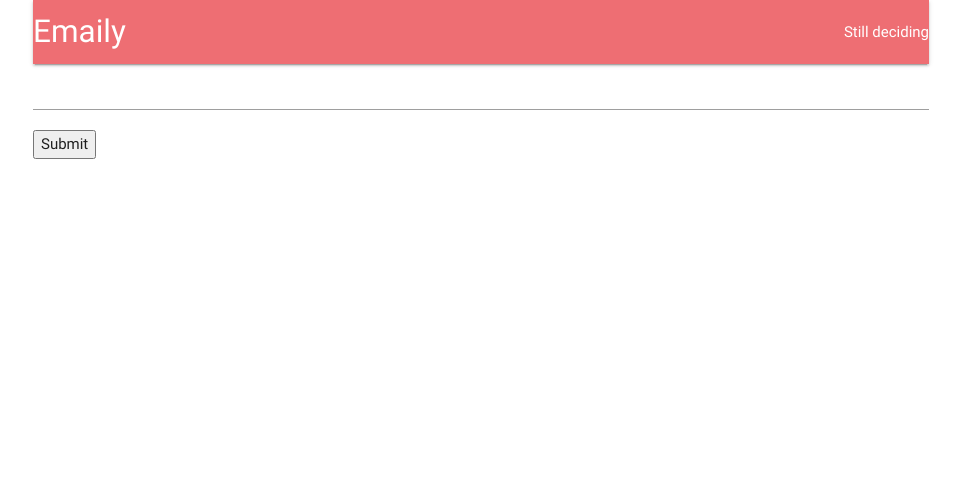
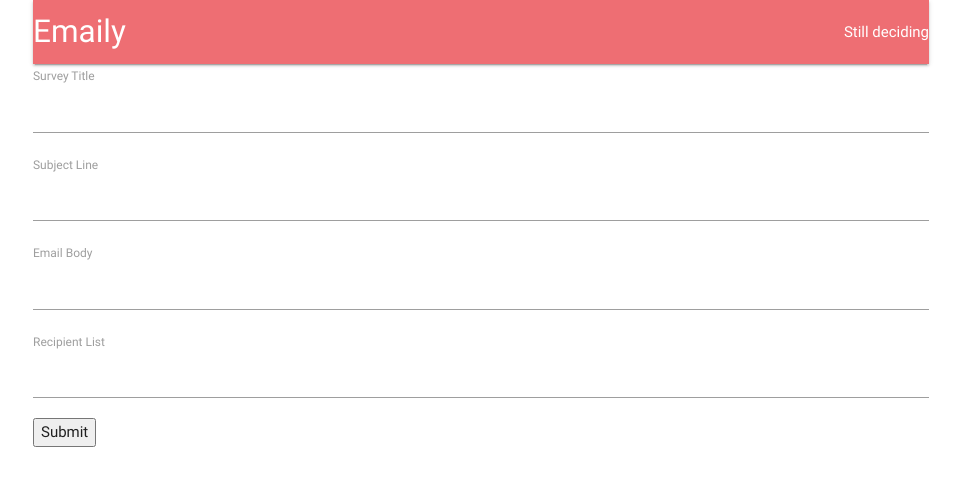
Before and after one commit to mervyns/udemyproj, a React (Create React App) app in the folder client/: page /surveys/new in a window 1280 px wide. Shown: the top 486 px of the page, without its empty margins (159-1120 px from the left). Built offline with nearby package versions, Linux system fonts and the light colour scheme; no server answers.

Commit message:
added survey fields

```diff
--- a/client/src/components/surveys/SurveyField.js
+++ b/client/src/components/surveys/SurveyField.js
@@ -0,0 +1,12 @@
+// SurveyField contains logic to render a single field and text.
+
+import React from 'react';
+
+export default ({ input, label }) => {
+  return(
+    <div>
+      <label>{label}</label>
+      <input {...input} />
+    </div>
+  );
+};
--- a/client/src/components/surveys/SurveyForm.js
+++ b/client/src/components/surveys/SurveyForm.js
@@ -1,25 +1,51 @@
-import React, { Component } from 'react';
-import { reduxForm, Field } from 'redux-form';
+import React, { Component } from "react";
+import { reduxForm, Field } from "redux-form";
+import SurveyField from "./SurveyField";
 
 class SurveyForm extends Component {
+  renderFields() {
+    return (
+      <div>
+        <Field
+          label="Survey Title"
+          type="text"
+          name="title"
+          component={SurveyField}
+        />
+        <Field
+          label="Subject Line"
+          type="text"
+          name="subject"
+          component={SurveyField}
+        />
+        <Field
+          label="Email Body"
+          type="text"
+          name="body"
+          component={SurveyField}
+        />
+        <Field
+          label="Recipient List"
+          type="text"
+          name="emails"
+          component={SurveyField}
+        />
+      </div>
+    );
+  }
+
   render() {
-    return(
+    return (
       <div>
-        <form
-          onSubmit={this.props.handleSubmit(values => console.log(values))}
-        >
-          <Field
-            type="text"
-            name="surveyTitle"
-            component="input"
-            />
+        <form onSubmit={this.props.handleSubmit(values => console.log(values))}>
+          {this.renderFields()}
           <button type="submit">Submit</button>
         </form>
       </div>
     );
-  };
+  }
 }
 
 export default reduxForm({
-  form: 'surveyForm'
+  form: "surveyForm"
 })(SurveyForm);
```
